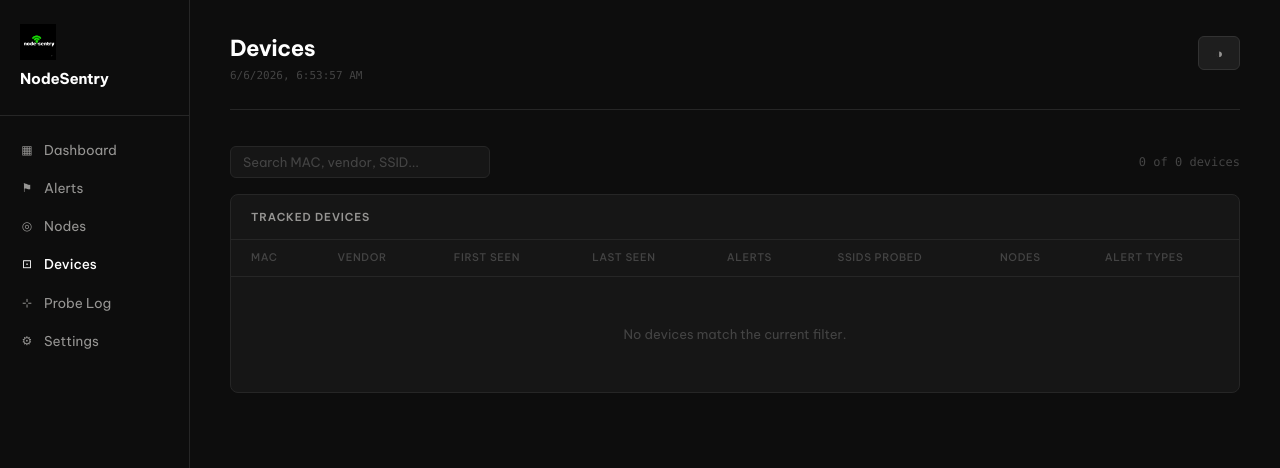
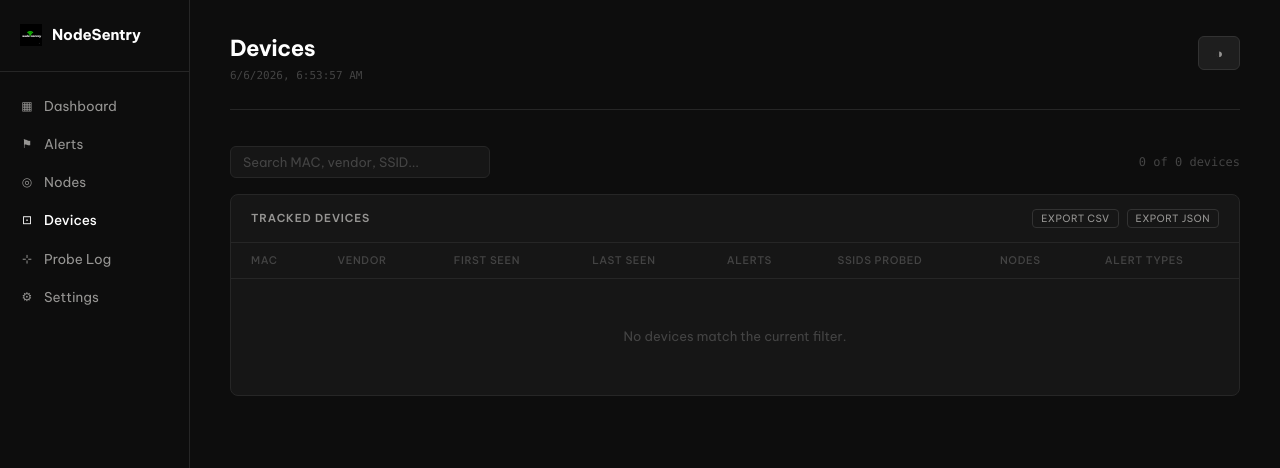
Before and after one commit to amiraliuks/node-sentry, a Flask app: page /devices in a window 1280 px wide. Shown: the top 468 px of the page. Run offline with Flask 3, Linux system fonts and the light colour scheme; data that the repository does not hold is empty; some libraries are stand-ins or nearby versions.

Commit message:
CSV and JSON export for alerts and devices pages

```diff
--- a/server/static/css/style.css
+++ b/server/static/css/style.css
@@ -63,16 +63,15 @@ body { display: flex; }
 /* Logo */
 .logo {
   display: flex;
-  flex-direction: column;
-  align-items: flex-start;
-  gap: 8px;
+  align-items: center;
+  gap: 10px;
   padding: 0 20px 24px;
   border-bottom: 1px solid var(--border);
   margin-bottom: 16px;
 }
 .logo img {
-  width: 36px;
-  height: 36px;
+  width: 22px;
+  height: 22px;
   object-fit: contain;
 }
 .logo-text {
@@ -543,3 +542,19 @@ body { display: flex; }
 [data-theme="light"] .node-card { background: var(--bg2); }
 [data-theme="light"] .type-probe { color: var(--accent); border-color: rgba(0,138,94,0.2); background: rgba(0,138,94,0.08); }
 [data-theme="light"] .rssi-close { color: var(--success); }
+
+/* Export button */
+.btn-export {
+  background: none;
+  border: 1px solid var(--border2);
+  color: var(--text-sub);
+  border-radius: 4px;
+  padding: 2px 8px;
+  font-size: 10px;
+  cursor: pointer;
+  font-family: var(--font);
+  text-transform: uppercase;
+  letter-spacing: 0.04em;
+  transition: color 0.1s, border-color 0.1s;
+}
+.btn-export:hover { color: var(--accent); border-color: var(--accent); }
--- a/server/static/js/devices.js
+++ b/server/static/js/devices.js
@@ -19,17 +19,11 @@ document.addEventListener('DOMContentLoaded', async () => {
 
     const filtered = devices.filter(d => {
       if (!search) return true;
-      const hay = [
-        d.mac,
-        d.vendor || '',
-        ...(d.ssids || []),
-        ...(d.nodes || []),
-      ].join(' ').toLowerCase();
+      const hay = [d.mac, d.vendor || '', ...(d.ssids || []), ...(d.nodes || [])].join(' ').toLowerCase();
       return hay.includes(search);
     });
 
-    document.getElementById('filter-count').textContent =
-      `${filtered.length} of ${devices.length} devices`;
+    document.getElementById('filter-count').textContent = `${filtered.length} of ${devices.length} devices`;
 
     const tbody = document.getElementById('devices-body');
     if (!filtered.length) {
@@ -44,35 +38,52 @@ document.addEventListener('DOMContentLoaded', async () => {
         <td style="color:var(--text-sub)">${fmtDate(d.first_seen)}</td>
         <td style="color:var(--text-sub)">${fmtDate(d.last_seen)}</td>
         <td><span style="font-family:var(--font-mono);font-weight:600">${d.alert_count}</span></td>
-        <td style="font-family:var(--font-mono);font-size:11px;color:var(--text-sub)">
-          ${d.ssids.length ? d.ssids.join(', ') : '—'}
-        </td>
-        <td style="font-family:var(--font-mono);font-size:11px;color:var(--text-sub)">
-          ${d.nodes.join(', ')}
-        </td>
+        <td style="font-family:var(--font-mono);font-size:11px;color:var(--text-sub)">${d.ssids.length ? d.ssids.join(', ') : '—'}</td>
+        <td style="font-family:var(--font-mono);font-size:11px;color:var(--text-sub)">${d.nodes.join(', ')}</td>
         <td>${fmtAlertTypes(d.alert_types)}</td>
       </tr>`).join('');
   }
 
+  function downloadFile(content, filename, mime) {
+    const blob = new Blob([content], { type: mime });
+    const url  = URL.createObjectURL(blob);
+    const a    = document.createElement('a');
+    a.href     = url;
+    a.download = filename;
+    a.click();
+    URL.revokeObjectURL(url);
+  }
+
   document.getElementById('search-input').addEventListener('input', applyFilters);
 
-  try {
-    const res              = await fetch('/api/devices?limit=500', { headers: { 'X-API-Key': API_KEY } });
-    const { devices: db }  = await res.json();
-    devices = db;
-    applyFilters();
-  } catch (e) {
-    console.error('[!] Failed to load devices:', e);
-  }
+  document.getElementById('btn-export-csv').addEventListener('click', () => {
+    const headers = ['mac', 'vendor', 'first_seen', 'last_seen', 'alert_count', 'ssids', 'nodes'];
+    const rows    = devices.map(d =>
+      headers.map(h => {
+        const v = d[h];
+        return JSON.stringify(Array.isArray(v) ? v.join(';') : (v ?? ''));
+      }).join(',')
+    );
+    downloadFile([headers.join(','), ...rows].join('\n'), `nodesentry-devices-${Date.now()}.csv`, 'text/csv');
+  });
 
-  // Live update — refresh device list when new alert arrives
-  socket.on('alert', async () => {
+  document.getElementById('btn-export-json').addEventListener('click', () => {
+    downloadFile(JSON.stringify(devices, null, 2), `nodesentry-devices-${Date.now()}.json`, 'application/json');
+  });
+
+  async function loadDevices() {
     try {
       const res             = await fetch('/api/devices?limit=500', { headers: { 'X-API-Key': API_KEY } });
       const { devices: db } = await res.json();
       devices = db;
       applyFilters();
-    } catch (_) {}
-  });
+    } catch (e) {
+      console.error('[!] Failed to load devices:', e);
+    }
+  }
+
+  loadDevices();
+
+  socket.on('alert', () => loadDevices());
 
 });
--- a/server/templates/devices.html
+++ b/server/templates/devices.html
@@ -7,7 +7,13 @@
   </div>
 
   <div class="card">
-    <div class="card-header">Tracked Devices</div>
+    <div class="card-header">
+      Tracked Devices
+      <div style="display:flex;gap:8px;align-items:center">
+        <button class="btn-export" id="btn-export-csv">Export CSV</button>
+        <button class="btn-export" id="btn-export-json">Export JSON</button>
+      </div>
+    </div>
     <table class="alert-table">
       <thead>
         <tr>
```
Also changed, not shown: server/static/js/alerts.js (+44 -8 lines).
